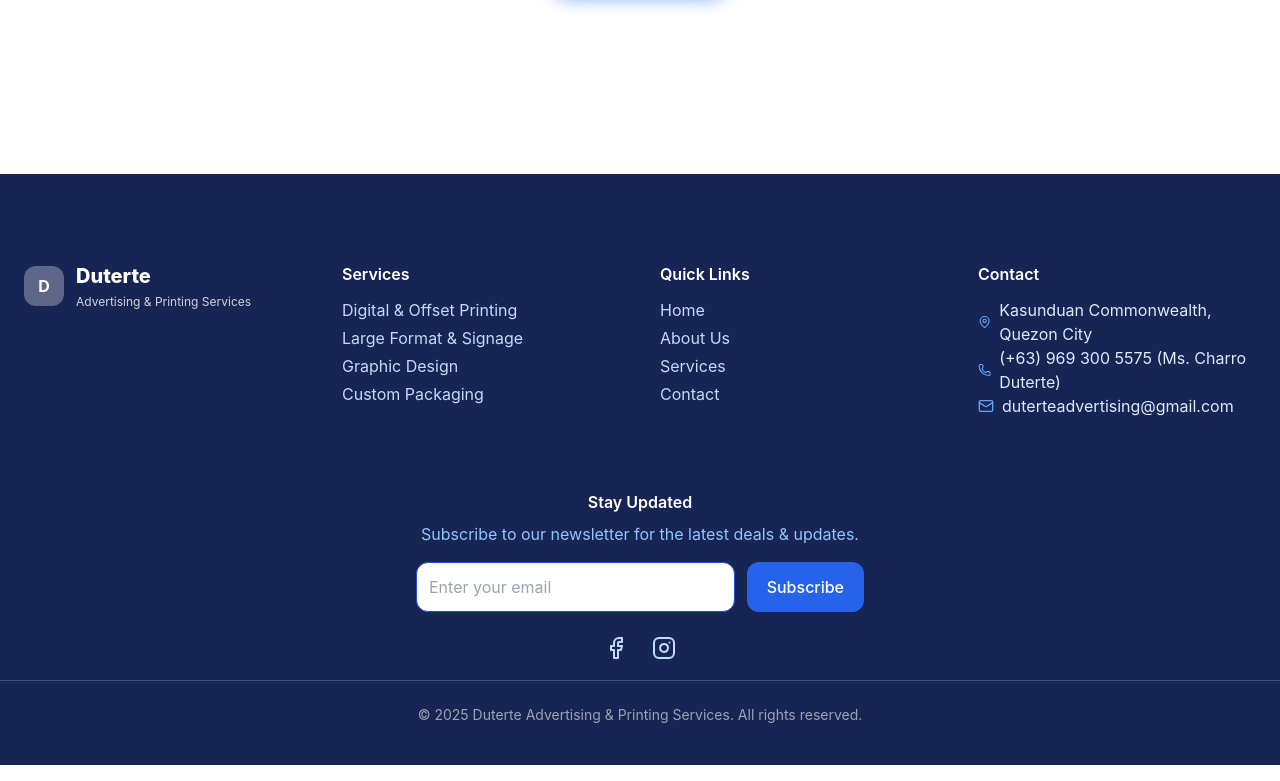
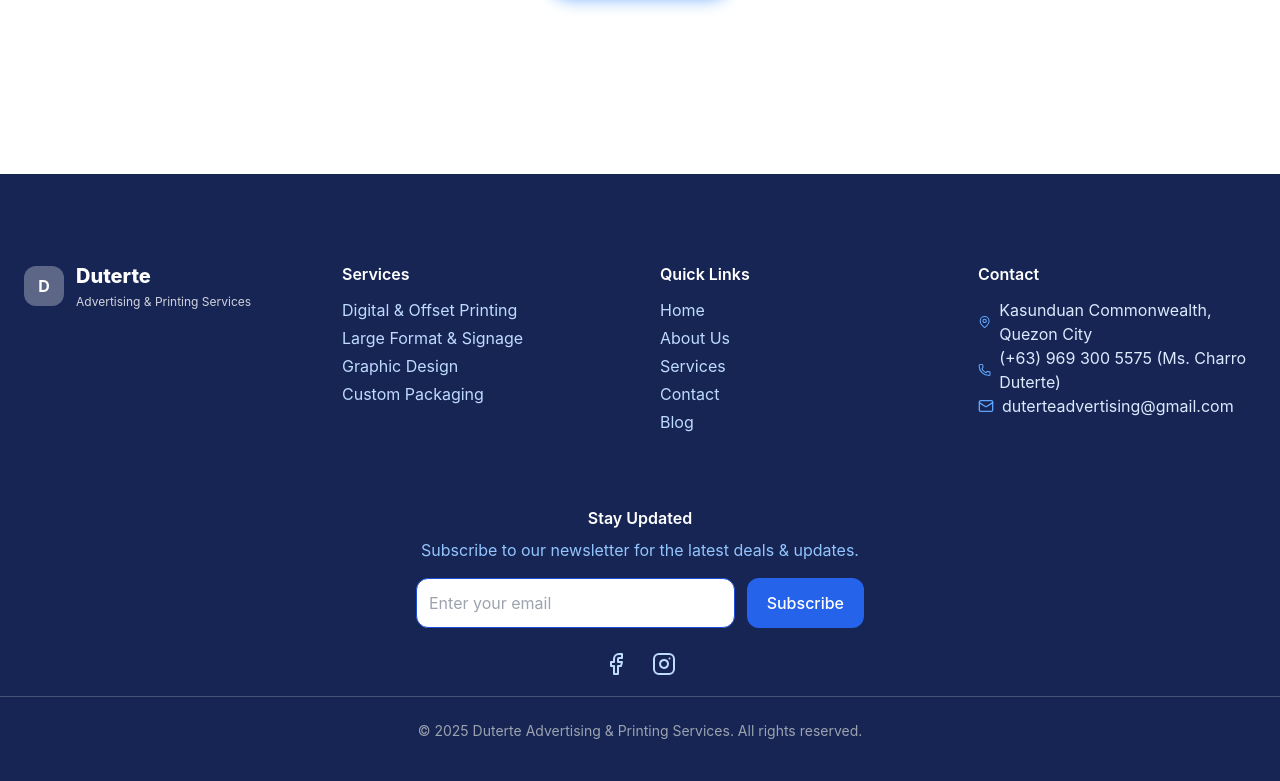
Before and after one commit to rhnshee/printing-services, a React (Vite) app: page / in a window 1280 px wide. Shown: the part 3932-4713 px from the top of the page. Built offline with nearby package versions, Linux system fonts and the light colour scheme.

Commit message:
Updated website

```diff
--- a/src/App.jsx
+++ b/src/App.jsx
@@ -14,7 +14,8 @@ export default function App() {
   return (
     <div className="min-h-screen flex flex-col">
       <Header />
-      <main className="flex-1">{/* space for fixed header */}
+
+      <main className="flex-1">
         <Routes>
           <Route path="/" element={<Home />} />
           <Route path="/about" element={<About />} />
@@ -24,6 +25,7 @@ export default function App() {
           <Route path="/blog" element={<Blog />} />
         </Routes>
       </main>
+
       <Footer />
 
       {/* Floating Chat Icons */}
--- a/src/components/Footer.jsx
+++ b/src/components/Footer.jsx
@@ -75,6 +75,7 @@ export default function Footer() {
             <li><a href="/about" className="hover:text-white transition">About Us</a></li>
             <li><a href="/services" className="hover:text-white transition">Services</a></li>
             <li><a href="/contact" className="hover:text-white transition">Contact</a></li>
+            <li><a href="/blog" className="hover:text-white transition">Blog</a></li>
           </ul>
         </div>
 
--- a/src/pages/Blog.jsx
+++ b/src/pages/Blog.jsx
@@ -1,4 +1,3 @@
-// src/pages/Blog.jsx
 import { Link } from "react-router-dom";
 
 export default function Blog() {
```
